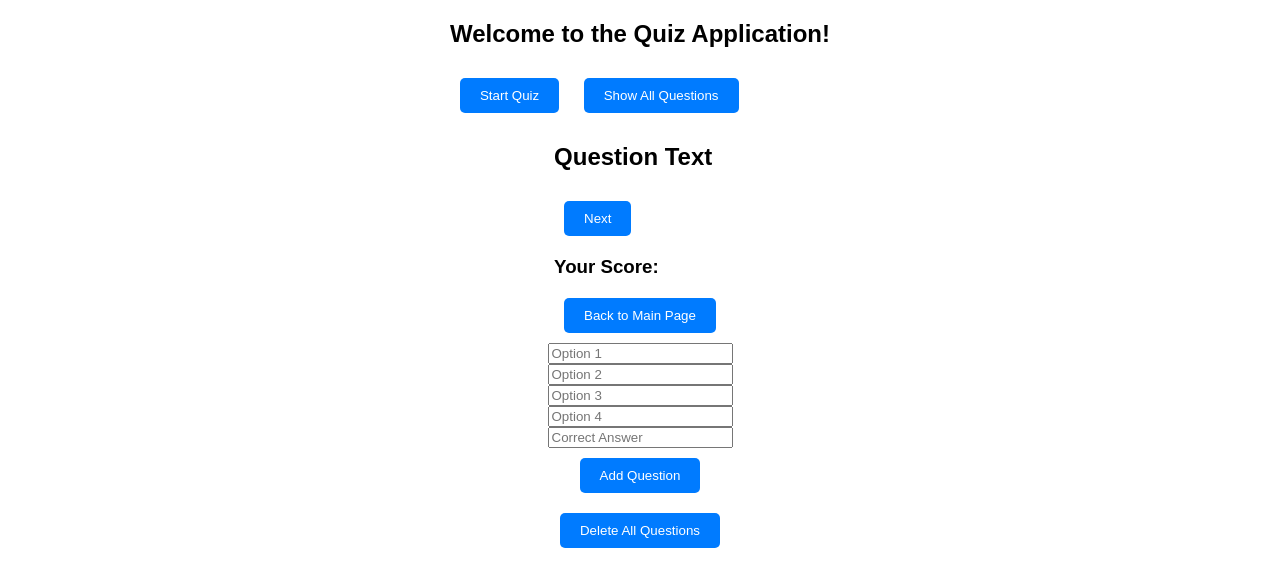
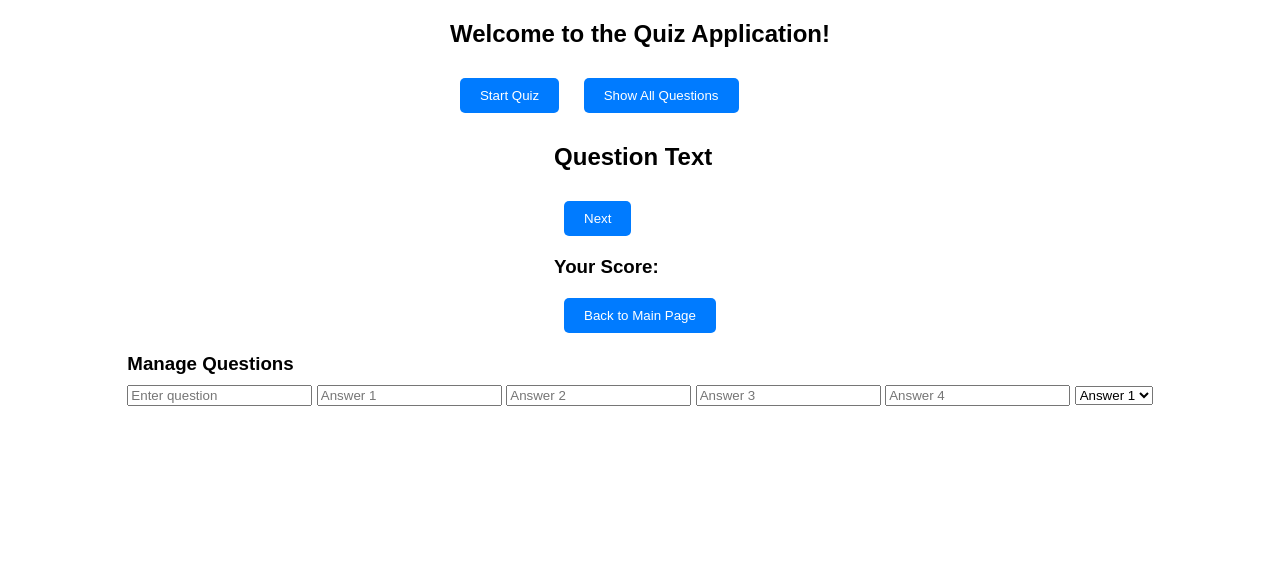
Before and after one commit to 20048189/notetest, a plain HTML site: page index.html in a window 1280 px wide. Drawn offline with Linux system fonts and the light colour scheme.

Commit message:
question manage

```diff
--- a/index.html
+++ b/index.html
@@ -21,15 +21,21 @@
       <button id="back-to-main-page-btn">Back to Main Page</button>
     </div>
   </div>
-            <input type="text" id="option1" placeholder="Option 1" required>
-            <input type="text" id="option2" placeholder="Option 2" required>
-            <input type="text" id="option3" placeholder="Option 3" required>
-            <input type="text" id="option4" placeholder="Option 4" required>
-            <input type="text" id="correct" placeholder="Correct Answer" required>
-            <button type="submit">Add Question</button>
-        </form>
-        <button id="delete-question-btn">Delete All Questions</button>
-    </div>
+  <div id="question-management">
+    <h3>Manage Questions</h3>
+    <form id="question-form">
+      <input type="text" id="question-text" placeholder="Enter question" required>
+      <input type="text" id="answer1" placeholder="Answer 1" required>
+      <input type="text" id="answer2" placeholder="Answer 2" required>
+      <input type="text" id="answer3" placeholder="Answer 3" required>
+      <input type="text" id="answer4" placeholder="Answer 4" required>
+      <select id="correct-answer">
+        <option value="1">Answer 1</option>
+        <option value="2">Answer 2</option>
+        <option value="3">Answer 3</option>
+        <option value="4">Answer 4</option>
+      </select>
+
     <script src="script.js"></script>
 </body>
 </html>
```
